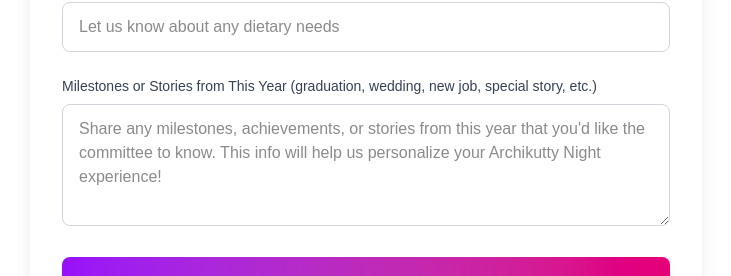
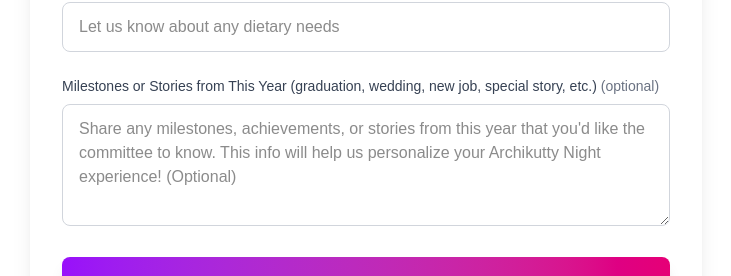
Before and after one commit to JeffinWithYa/archikutty-night-site, a Next.js app: page /rsvp in a window 1280 px wide. Shown: the part 800-1076 px from the top of the page, without its empty margins (274-1005 px from the left). Built offline with nearby package versions, Linux system fonts and the light colour scheme.

Commit message:
Clarify that milestone/story field is optional on RSVP form

```diff
--- a/src/app/rsvp/page.tsx
+++ b/src/app/rsvp/page.tsx
@@ -128,7 +128,7 @@ export default function RSVPPage() {
 
                         <div>
                             <label htmlFor="message" className="block text-sm font-medium text-gray-700 mb-2">
-                                Milestones or Stories from This Year (graduation, wedding, new job, special story, etc.)
+                                Milestones or Stories from This Year (graduation, wedding, new job, special story, etc.) <span className="text-gray-500">(optional)</span>
                             </label>
                             <textarea
                                 id="message"
@@ -137,7 +137,7 @@ export default function RSVPPage() {
                                 value={formData.message}
                                 onChange={handleChange}
                                 className="w-full px-4 py-3 border border-gray-300 rounded-lg focus:ring-2 focus:ring-purple-500 focus:border-transparent"
-                                placeholder="Share any milestones, achievements, or stories from this year that you'd like the committee to know. This info will help us personalize your Archikutty Night experience!"
+                                placeholder="Share any milestones, achievements, or stories from this year that you'd like the committee to know. This info will help us personalize your Archikutty Night experience! (Optional)"
                             />
                         </div>
 
```
